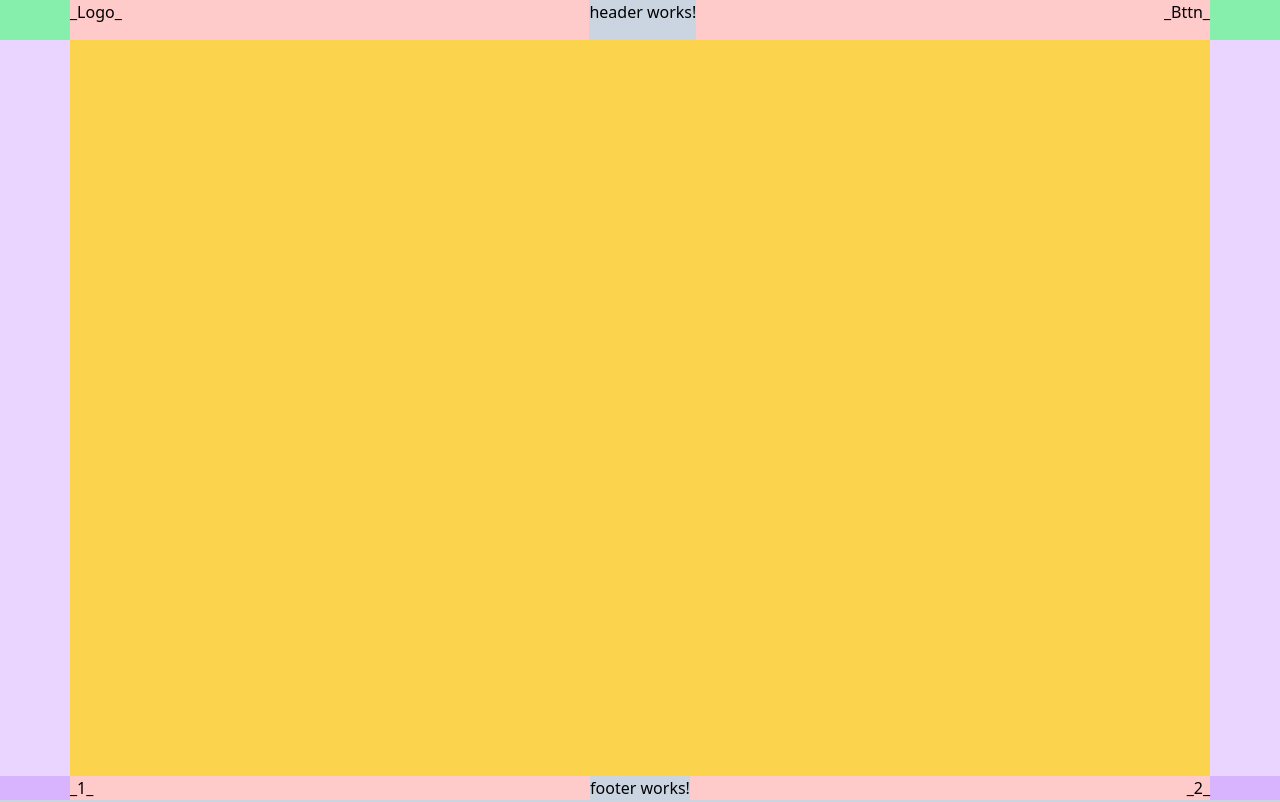
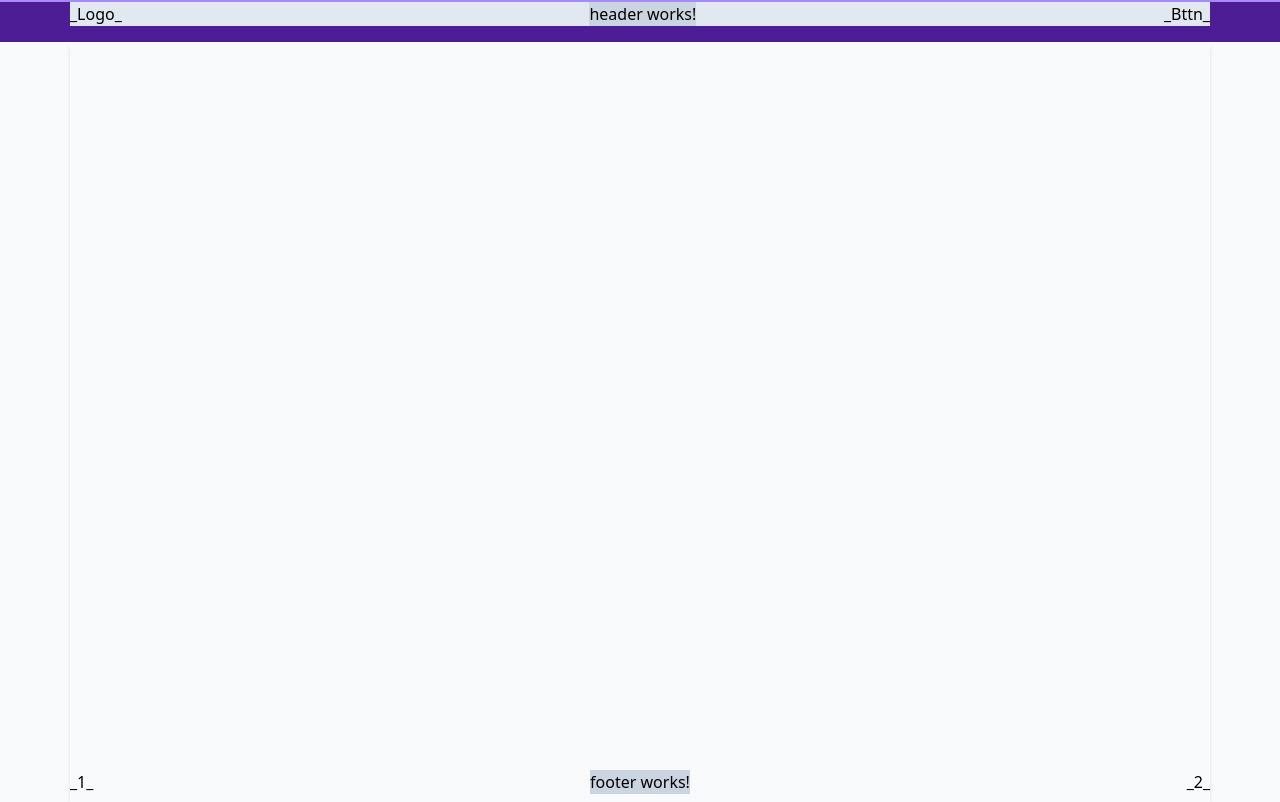
Before and after one commit to plx-easyteam/ng-playground, an Angular app: page / in a window 1280 px wide. Built offline with nearby package versions, Linux system fonts and the light colour scheme.

Commit message:
no_advance_backup

```diff
--- a/src/app/app.component.html
+++ b/src/app/app.component.html
@@ -4,26 +4,29 @@
 <!-- * * * * * * * * * * * * * * * * * * * * * * * -->
 <div
   id="app-container"
-  class="flex flex-col
-    justify-center
-    items-center
-    h-screen w-screen min-w-[420px]
-    bg-purple-200"
+  class="flex flex-col relative
+    h-full w-screen min-w-[380px]
+    mt-0.5 bg-slate-50"
 >
+  <div class="fixed top-0 left-0 right-0 z-[9999] border-t-2 border-violet-400"></div>
+
   <app-header></app-header>
 
   <div
-    class="flex flex-col grow bg-amber-300
+    class="flex flex-col grow bg-slate-50
     w-full max-w-[1140px]
-    py-2"
+    m-auto mt-0 py-2
+    shadow-md"
   >
   <!-- <div
     class="flex flex-col grow bg-amber-300
     w-full min-w-[420] max-w-[1280px]
     mx-auto my-0 p-1"
   > -->
-    <router-outlet></router-outlet>
+    <div class="flex-grow">
+      <router-outlet></router-outlet>
+    </div>
+    <app-footer></app-footer>
   </div>
 
-  <app-footer></app-footer>
 </div>
--- a/src/app/pages/about/about.component.html
+++ b/src/app/pages/about/about.component.html
@@ -1,15 +1,16 @@
 <section id="about_section"
-  class="w-full bg-fuchsia-300"
+  class="w-full"
 >
   <p>About works!</p>
 
-  <div class="flex flex-row justify-center w-full gap-1">
+  <div class="flex flex-row flex-wrap w-full sticky top-0">
 
-    <div *ngFor="let item of placeholder_items" class="w-1/5">
+    <div *ngFor="let item of placeholder_items; let i = index" class="w-1/5 p-0.5">
       <app-square>
-        <div class="bg-cyan-300">
+        <div class="" [ngClass]="i % 2 ? 'bg-cyan-100':'bg-cyan-200'">
           {{item.id}}
           {{item.name}}
+          index : {{i + 1}}
         </div>
       </app-square>
     </div>
--- a/src/app/pages/about/about.component.ts
+++ b/src/app/pages/about/about.component.ts
@@ -27,5 +27,13 @@ export class AboutComponent {
       id: 5,
       name: "e"
     },
+    {
+      id: 6,
+      name: "f"
+    },
+    {
+      id: 7,
+      name: "g"
+    },
   ]
 }
--- a/src/app/shared/containers/square/square.component.html
+++ b/src/app/shared/containers/square/square.component.html
@@ -1,4 +1,4 @@
-<div class="sqr_outer border-2 border-[#0000000d] rounded bg-zinc-300 hover:border-violet-300">
+<div class="sqr_outer border-2 border-[#0000000d] rounded bg-violet-100 hover:border-violet-300">
   <div class="sqr_inner">
     <!-- <div class="sqr_content"> -->
       <ng-content></ng-content>
--- a/src/app/shared/layout/footer/footer.component.html
+++ b/src/app/shared/layout/footer/footer.component.html
@@ -1,8 +1,8 @@
-<header class="flex justify-center w-screen bg-purple-300">
+<header class="flex justify-center w-full bg--300">
   <div
-    class="flex flex-row bg-red-200
+    class="flex flex-row bg-ed-200
     justify-between
-    w-full min-w-[420px] max-w-[1140px]"
+    w-full max-w-[1140px]"
   >
     <div>_1_</div>
 
--- a/src/app/shared/layout/header/header.component.html
+++ b/src/app/shared/layout/header/header.component.html
@@ -1,9 +1,9 @@
 
-<header class="flex justify-center w-screen h-10 bg-green-300">
+<header class="flex w-full h-10 bg-violet-900 sticky top-0 z-[9999] ">
   <div
-    class="flex flex-row bg-red-200
-    justify-between
-    w-full min-w-[420px] max-w-[1140px]"
+    class="flex flex-row bg-slate-200
+    w-full max-w-[1140px]
+    m-auto mt-0 justify-between"
   >
     <div>_Logo_</div>
 
--- a/src/index.html
+++ b/src/index.html
@@ -1,5 +1,5 @@
 <!doctype html>
-<html lang="en">
+<html lang="en" class="">
 <head>
   <meta charset="utf-8">
   <title>:: NgPlayground ::</title>
--- a/src/styles.scss
+++ b/src/styles.scss
@@ -1,3 +1,22 @@
 @tailwind base;
 @tailwind components;
 @tailwind utilities;
+
+*,
+::after,
+::before {
+  margin: 0;
+  padding: 0;
+  box-sizing: border-box;
+  scroll-behavior: smooth;
+}
+
+html,
+body {
+  width: 100vw;
+  height: 100vh;
+}
+body {
+  overflow: hidden;
+  overflow-y: scroll;
+}
```
